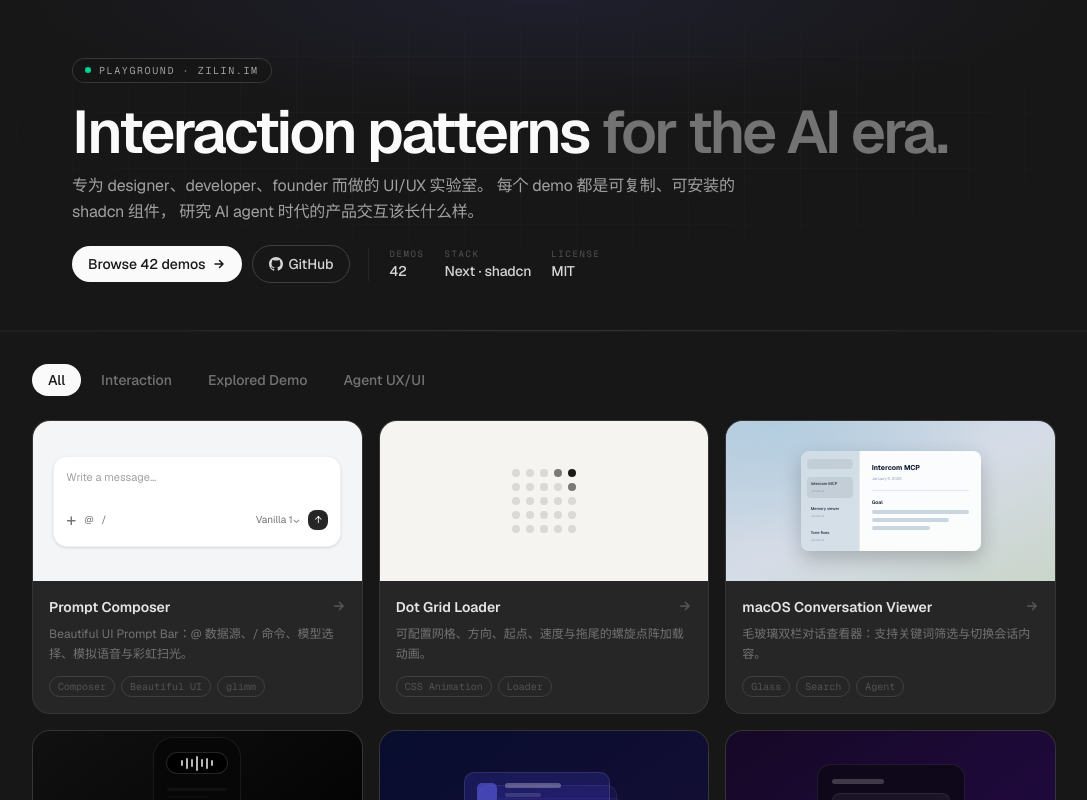
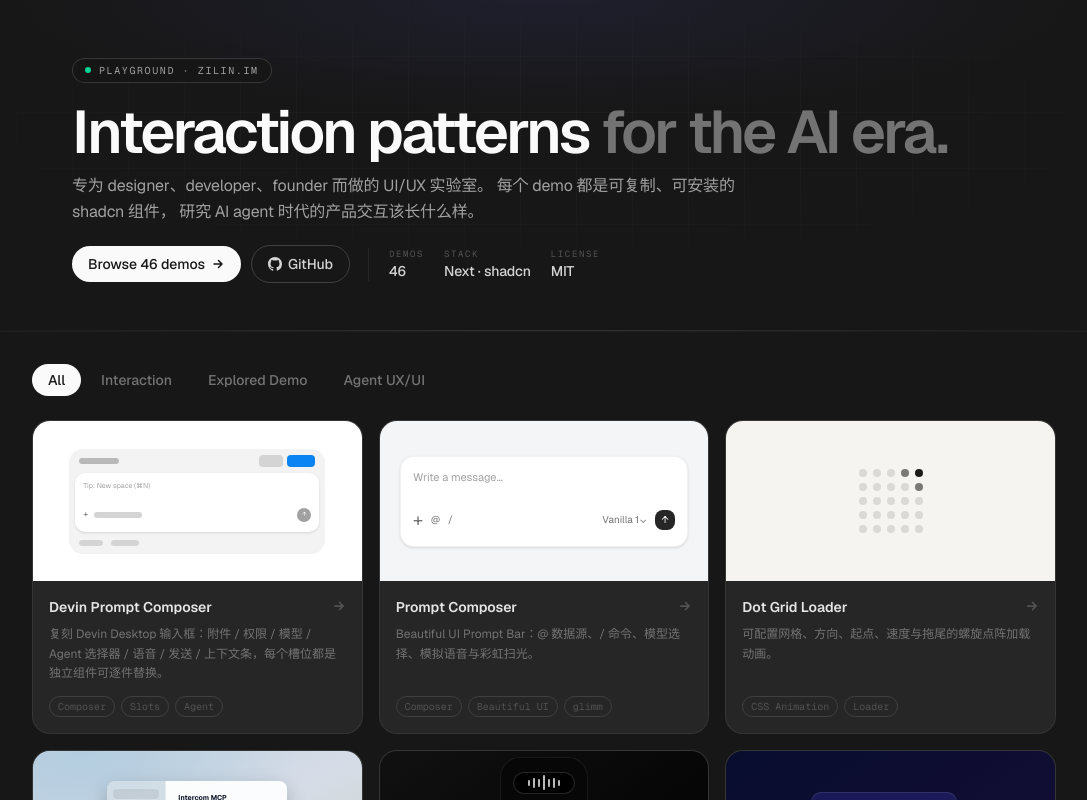
Before and after one commit to hifizz/playground.zilin.im, a Next.js app: page / in a window 1280 px wide. Shown: the top 800 px of the page, without its empty margins (96-1183 px from the left). Built offline with nearby package versions, Linux system fonts and the light colour scheme.

Commit message:
feat(home): add demo entries and preview thumbnails

```diff
--- a/app/_homepage/demos.tsx
+++ b/app/_homepage/demos.tsx
@@ -1,3 +1,4 @@
+import { DevinComposerThumb } from "./thumbs/devin-composer";
 import { PromptComposerThumb } from "./thumbs/prompt-composer";
 import { DynamicIslandThumb } from "./thumbs/dynamic-island";
 import { NotificationStackThumb } from "./thumbs/notification-stack";
@@ -40,6 +41,9 @@ import { ThreadChatThumb } from "./thumbs/thread-chat";
 import { HighlightRecoveryThumb } from "./thumbs/highlight-recovery";
 import { MacosConversationThumb } from "./thumbs/macos-conversation";
 import { DotAnimationThumb } from "./thumbs/dot-animation";
+import { FloatingMenuThumb } from "./thumbs/floating-menu";
+import { SquircleCornersThumb } from "./thumbs/squircle-corners";
+import { MetrixDashboardThumb } from "./thumbs/metrix-dashboard";
 
 export type DemoCategory = "Interaction" | "Text Demo" | "Explored Demo" | "Agent UX/UI";
 
@@ -55,6 +59,15 @@ export type DemoEntry = {
 export const ALL_CATEGORIES = ["All", "Interaction", "Explored Demo", "Agent UX/UI"] as const;
 
 export const demos: DemoEntry[] = [
+  {
+    title: "Devin Prompt Composer",
+    description:
+      "复刻 Devin Desktop 输入框：附件 / 权限 / 模型 / Agent 选择器 / 语音 / 发送 / 上下文条，每个槽位都是独立组件可逐件替换。",
+    route: "/devin-composer",
+    category: "Agent UX/UI",
+    tags: ["Composer", "Slots", "Agent"],
+    preview: <DevinComposerThumb />,
+  },
   {
     title: "Prompt Composer",
     description: "Beautiful UI Prompt Bar：@ 数据源、/ 命令、模型选择、模拟语音与彩虹扫光。",
@@ -303,6 +316,15 @@ export const demos: DemoEntry[] = [
     preview: <ReavizSaasMetricsThumb />,
   },
   {
+    title: "Metrix Dashboard",
+    description:
+      "复刻 metrix-dashboard：手写 CSS 网格的像素柱图 + 弹簧跟随的竖线/圆点/popover，0.6px 发丝边与 shell/card 两层底色堆出的层次。",
+    route: "/metrix-dashboard",
+    category: "Explored Demo",
+    tags: ["Dashboard", "Framer Motion", "Radix"],
+    preview: <MetrixDashboardThumb />,
+  },
+  {
     title: "Glyph · 流体文本动画库",
     description:
       "自研文本动画小库：Text 字符级流体过渡 / Number 平滑计数 / Slots 老虎机数字轮，零依赖 Web Animations API、合成层满帧。灵感来自 calligraph。",
@@ -410,4 +432,21 @@ export const demos: DemoEntry[] = [
     tags: ["Selection", "Anchor", "Fuzzy Match"],
     preview: <HighlightRecoveryThumb />,
   },
+  {
+    title: "Floating Menu",
+    description:
+      "悬浮菜单：顶部胶囊以弹簧动画展开为三段式大导航面板（primary / secondary / social），汉堡图标同步变形，点击外部自动收起。",
+    route: "/floating-menu",
+    category: "Interaction",
+    tags: ["Framer Motion", "Menu"],
+    preview: <FloatingMenuThumb />,
+  },
+  {
+    title: "Squircle Corner Shape",
+    description: "CSS corner-shape: squircle 实验性属性演示 — 对比标准圆角与超椭圆曲线在不同尺寸下的视觉效果。",
+    route: "/squircle-corners",
+    category: "Explored Demo",
+    tags: ["CSS", "Experimental"],
+    preview: <SquircleCornersThumb />,
+  },
 ];
--- /dev/null
+++ b/app/_homepage/thumbs/devin-composer.tsx
@@ -0,0 +1,27 @@
+export function DevinComposerThumb() {
+  return (
+    <div className="flex h-full w-full items-center justify-center bg-white px-4">
+      <div className="w-full max-w-64 rounded-xl bg-[#f3f3f3] px-1.5 pt-1.5 pb-2">
+        <div className="mb-1.5 flex items-center justify-between px-1">
+          <span className="h-1.5 w-10 rounded bg-neutral-400/70" />
+          <span className="flex gap-1">
+            <span className="h-3 w-6 rounded bg-neutral-300" />
+            <span className="h-3 w-7 rounded bg-[#0b84f3]" />
+          </span>
+        </div>
+        <div className="rounded-lg bg-white px-2 pt-2 pb-2.5 shadow-sm">
+          <div className="mb-4 text-[7px] text-neutral-400">Tip: New space (⌘N)</div>
+          <div className="flex items-center gap-1.5">
+            <span className="text-[9px] text-neutral-500">+</span>
+            <span className="h-1.5 w-12 rounded bg-neutral-300" />
+            <span className="ml-auto flex size-3.5 items-center justify-center rounded-full bg-neutral-400 text-[6px] text-white">↑</span>
+          </div>
+        </div>
+        <div className="mt-2 flex gap-2 px-1">
+          <span className="h-1.5 w-6 rounded bg-neutral-300" />
+          <span className="h-1.5 w-7 rounded bg-neutral-300" />
+        </div>
+      </div>
+    </div>
+  );
+}
--- /dev/null
+++ b/app/_homepage/thumbs/floating-menu.tsx
@@ -0,0 +1,75 @@
+export function FloatingMenuThumb() {
+  return (
+    <div
+      className="flex h-full w-full flex-col items-center justify-start pt-6"
+      style={{ background: "linear-gradient(160deg, #0d0d14 0%, #12121c 100%)" }}
+    >
+      {/* Simulated page content */}
+      <div
+        style={{
+          display: "flex",
+          flexDirection: "column",
+          gap: 7,
+          marginTop: 52,
+          width: 110,
+          alignSelf: "center",
+        }}
+      >
+        {[80, 60, 72, 50].map((w, i) => (
+          <div
+            key={i}
+            style={{ height: 5, width: w, borderRadius: 3, background: "rgba(255,255,255,0.07)" }}
+          />
+        ))}
+      </div>
+
+      {/* Floating menu capsule */}
+      <div
+        style={{
+          position: "absolute",
+          top: 24,
+          left: "50%",
+          transform: "translateX(-50%)",
+          display: "flex",
+          alignItems: "center",
+          justifyContent: "space-between",
+          width: 170,
+          height: 34,
+          padding: "0 8px 0 14px",
+          background: "#171717",
+          border: "1px solid rgba(255,255,255,0.12)",
+          borderRadius: 999,
+        }}
+      >
+        <span
+          style={{
+            fontSize: 11,
+            fontWeight: 700,
+            letterSpacing: 1.5,
+            color: "rgba(255,255,255,0.92)",
+          }}
+        >
+          MENU
+        </span>
+        <div
+          style={{
+            display: "flex",
+            alignItems: "center",
+            gap: 6,
+            padding: "4px 10px",
+            background: "rgba(255,255,255,0.10)",
+            border: "1px solid rgba(255,255,255,0.14)",
+            borderRadius: 999,
+          }}
+        >
+          {/* hamburger */}
+          <div style={{ display: "flex", flexDirection: "column", gap: 3 }}>
+            <div style={{ width: 10, height: 1.5, borderRadius: 1, background: "rgba(255,255,255,0.85)" }} />
+            <div style={{ width: 10, height: 1.5, borderRadius: 1, background: "rgba(255,255,255,0.85)" }} />
+          </div>
+          <span style={{ fontSize: 8, color: "rgba(255,255,255,0.85)", fontWeight: 500 }}>Menu</span>
+        </div>
+      </div>
+    </div>
+  );
+}
--- /dev/null
+++ b/app/_homepage/thumbs/metrix-dashboard.tsx
@@ -0,0 +1,40 @@
+// 静态缩略图：像素柱图 + 悬停竖线/圆点/popover 的缩影
+const COLS = 22;
+const HEIGHTS = [2, 3, 2, 4, 6, 4, 3, 5, 8, 6, 4, 3, 5, 4, 3, 7, 9, 5, 3, 4, 6, 3];
+
+export function MetrixDashboardThumb() {
+  const hot = 9;
+  return (
+    <div className="relative flex h-full w-full items-center justify-center" style={{ background: "#2f2e2d" }}>
+      <div className="relative rounded-[8px] p-[2px]" style={{ background: "#252423", width: 200 }}>
+        <div className="relative rounded-[6px] border border-white/10 p-3" style={{ background: "#2f2e2d" }}>
+          <div className="grid" style={{ gridTemplateColumns: `repeat(${COLS}, 1fr)`, gap: 1.5 }}>
+            {Array.from({ length: 10 * COLS }, (_, i) => {
+              const row = Math.floor(i / COLS);
+              const col = i % COLS;
+              const lit = 10 - row <= HEIGHTS[col];
+              return (
+                <div
+                  key={i}
+                  style={{
+                    aspectRatio: "1",
+                    borderRadius: 1,
+                    background: lit ? (10 - row <= HEIGHTS[col] * 0.6 ? "#f97316" : "#444341") : "#393837",
+                    opacity: col === hot ? 1 : 0.8,
+                  }}
+                />
+              );
+            })}
+          </div>
+          <div
+            className="absolute rounded-[5px] border border-white/10 p-[3px]"
+            style={{ left: "52%", top: 22, width: 62, background: "linear-gradient(#393837,#2f2e2d)", boxShadow: "0 4px 12px rgba(0,0,0,.4)" }}
+          >
+            <div className="rounded-[3px] px-1.5 py-1 text-[7px] text-[#979797]" style={{ background: "rgba(255,255,255,.05)" }}>Mar 2025</div>
+            <div className="flex items-center gap-1 px-1.5 pt-1 text-[7px] text-[#999]"><i className="size-[3px] rounded-full bg-[#f97316]" />Existing<b className="ml-auto text-[#e5e5e5]">7k</b></div>
+          </div>
+        </div>
+      </div>
+    </div>
+  );
+}
--- /dev/null
+++ b/app/_homepage/thumbs/squircle-corners.tsx
@@ -0,0 +1,40 @@
+export function SquircleCornersThumb() {
+  return (
+    <div
+      className="w-full h-full flex items-center justify-center p-8"
+      style={{
+        background: 'linear-gradient(135deg, #667eea 0%, #764ba2 100%)'
+      }}
+    >
+      <div className="grid grid-cols-2 gap-4">
+        {/* Squircle shape */}
+        <div className="space-y-2">
+          <div
+            className="w-20 h-20 bg-white/90"
+            style={{
+              borderRadius: '16px',
+              // @ts-ignore
+              cornerShape: 'squircle'
+            }}
+          />
+          <div className="text-[10px] text-white/70 text-center font-medium">
+            Squircle
+          </div>
+        </div>
+
+        {/* Standard radius */}
+        <div className="space-y-2">
+          <div
+            className="w-20 h-20 bg-white/40"
+            style={{
+              borderRadius: '16px'
+            }}
+          />
+          <div className="text-[10px] text-white/50 text-center font-medium">
+            Standard
+          </div>
+        </div>
+      </div>
+    </div>
+  );
+}
```
